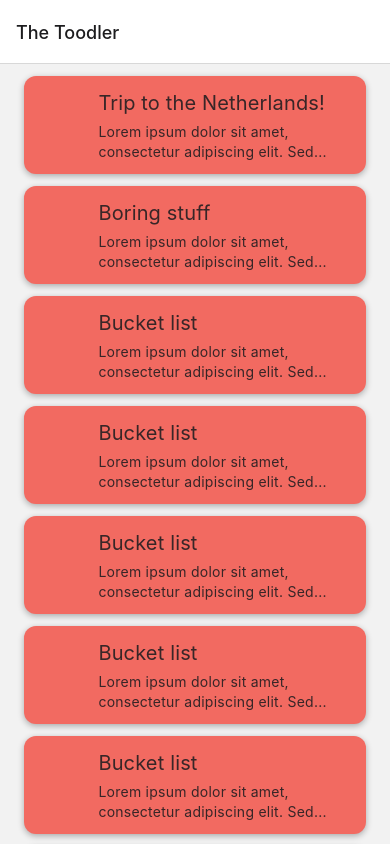
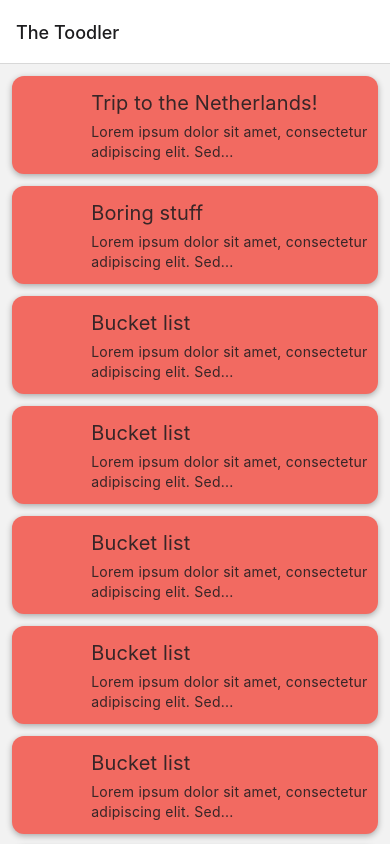
Before and after one commit to bjarmi/the_toodler, a React Native app: screen /HomePage in a window 390 px wide. Built offline with nearby package versions, Linux system fonts and the light colour scheme; some icons are missing.

Commit message:
Change margin

```diff
--- a/src/components/cards/boardCard/styles.ts
+++ b/src/components/cards/boardCard/styles.ts
@@ -5,7 +5,7 @@ const styles = StyleSheet.create({
         flex: 1,
         flexDirection: "column",
         marginTop: 12,
-        marginHorizontal: 24,
+        marginHorizontal: 12,
         padding: 10,
         backgroundColor: "rgba(242, 106, 97, 1)",
     },
```
